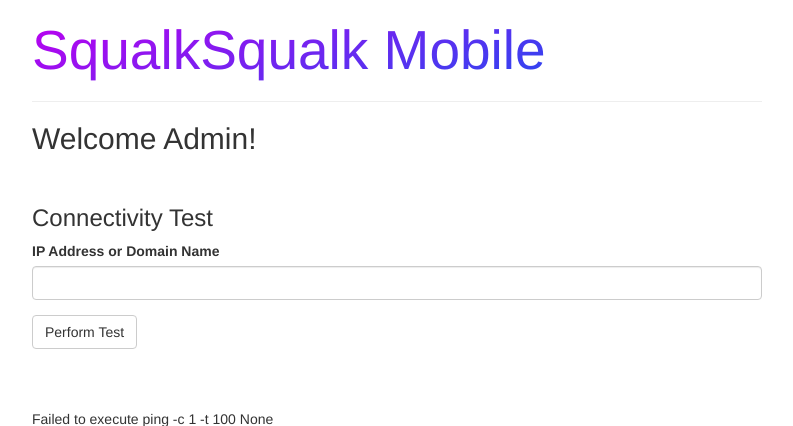
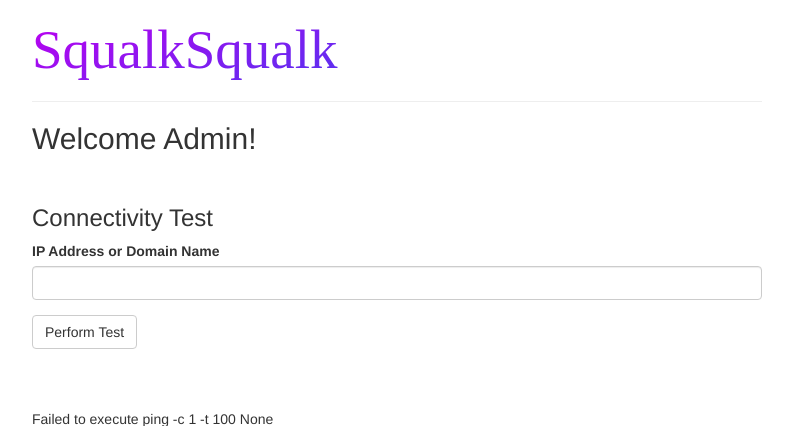
Before and after one commit to cythrauL/SimpleVulnerableWebApp, a Flask app: page /do_test in a window 1280 px wide. Shown: the top 426 px of the page, without its empty margins (243-1036 px from the left). Run offline with Flask 2, Linux system fonts and the light colour scheme; the visitor is signed in with stand-in values (Sample User, id 1); parts of the project's set-up code (start-up, migrations or seed data) failed here and were passed over; some libraries are stand-ins or nearby versions.

Commit message:
make title just squalksqualk

```diff
--- a/templates/base.j2
+++ b/templates/base.j2
@@ -5,6 +5,7 @@
 {% block content %}
 <style>
 h1 {
+  font-family: "Arial Rounded MT Bold";
   background: -webkit-linear-gradient(110deg, #005cf0, #bc00f0);
   -webkit-background-clip: text;
   -webkit-text-fill-color: transparent;
@@ -14,7 +15,7 @@
 <body class="row">
 	<div class="container">
 		<div class="col-md-8 col-md-offset-2">
-			<h1>SqualkSqualk Mobile</h1>
+			<h1>SqualkSqualk</h1>
 			<hr>
 			{% block app_content %}{% endblock %}
 		</div>
```
